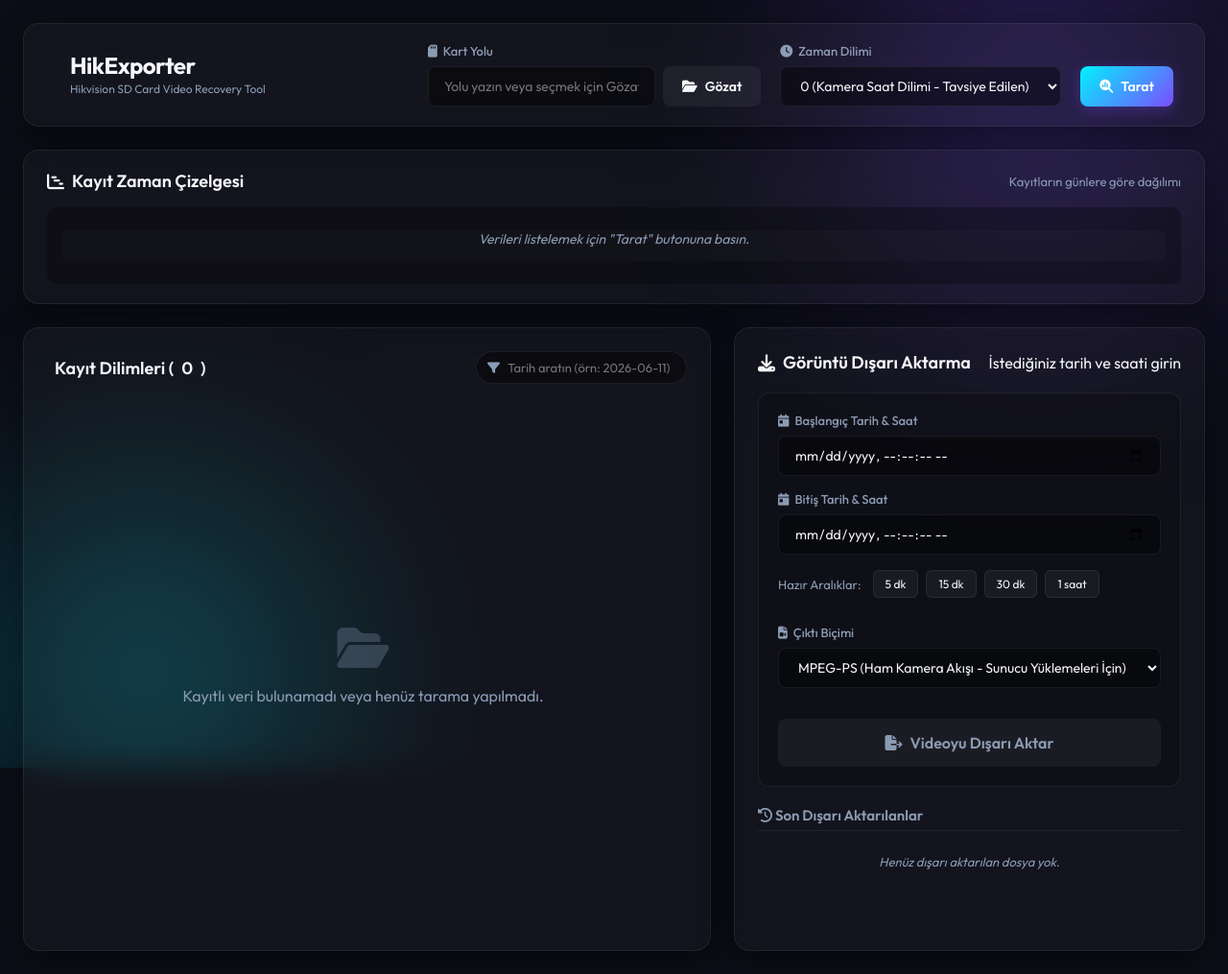
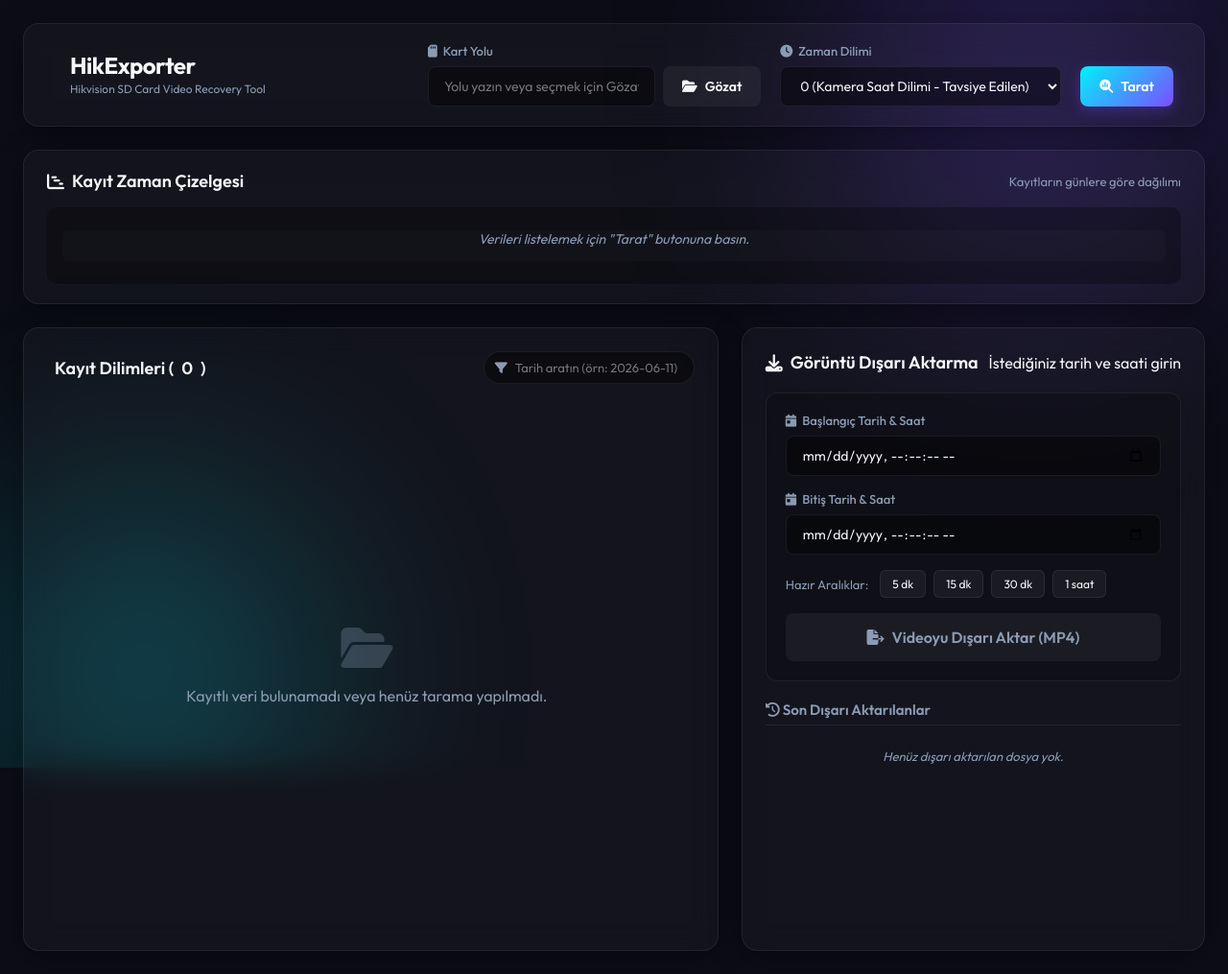
Before and after one commit to monarici/hikCamSdExport, a Flask app: page / in a window 1280 px wide. Shown: the whole page at 96% size. Run offline with Flask 3, Linux system fonts and the light colour scheme.

Commit message:
Revert: Removed output format select dropdown (keeping standard MP4 container exports)

```diff
--- a/app.py
+++ b/app.py
@@ -140,7 +140,6 @@ def api_export():
         return jsonify({'error': "Missing start_ts or end_ts"}), 400
 
     try:
-        format_type = data.get('format_type', 'mpeg')
         parser = get_parser(card_path)
 
         # Determine output folder
@@ -155,7 +154,7 @@ def api_export():
         filename = f"hik_export_{dt.strftime('%Y%m%d_%H%M%S')}.mp4"
         output_path = os.path.join(downloads_dir, filename)
 
-        success = parser.export_range(start_ts, end_ts, output_path, tz_offset, format_type)
+        success = parser.export_range(start_ts, end_ts, output_path, tz_offset)
 
         if success:
             return jsonify({
--- a/static/main.js
+++ b/static/main.js
@@ -29,8 +29,7 @@ const dom = {
     segmentSearch: document.getElementById('segmentSearch'),
     btnRanges: document.querySelectorAll('.btn-range'),
     btnBrowse: document.getElementById('btnBrowse'),
-    browseModal: document.getElementById('browseModal'),
-    formatType: document.getElementById('formatType')
+    browseModal: document.getElementById('browseModal')
 };
 
 // Event Listeners
@@ -431,8 +430,7 @@ async function exportRange() {
                 card_path: state.cardPath,
                 start_ts: reqStartTs,
                 end_ts: reqEndTs,
-                tz_offset: state.tzOffset,
-                format_type: dom.formatType.value
+                tz_offset: state.tzOffset
             })
         });
 
--- a/templates/index.html
+++ b/templates/index.html
@@ -119,18 +119,8 @@
                         <i class="fa-solid fa-info-circle"></i> Seçtiğiniz aralıkta herhangi bir kayıt bulunmamaktadır.
                     </div>
 
-                    <div class="form-row" style="margin-top: 12px; margin-bottom: 16px;">
-                        <div class="input-group full-width">
-                            <label for="formatType"><i class="fa-solid fa-file-video"></i> Çıktı Biçimi</label>
-                            <select id="formatType" style="min-width: 100%;">
-                                <option value="mpeg" selected>MPEG-PS (Ham Kamera Akışı - Sunucu Yüklemeleri İçin)</option>
-                                <option value="mp4">MP4 (Standart MP4 - Telefon ve Tarayıcıda İzlemek İçin)</option>
-                            </select>
-                        </div>
-                    </div>
-
                     <button id="btnExport" class="btn success-btn btn-large" disabled>
-                        <i class="fa-solid fa-file-export"></i> Videoyu Dışarı Aktar
+                        <i class="fa-solid fa-file-export"></i> Videoyu Dışarı Aktar (MP4)
                     </button>
                 </div>
 
```
Also changed, not shown: hik_parser.py (+3 -6 lines).
